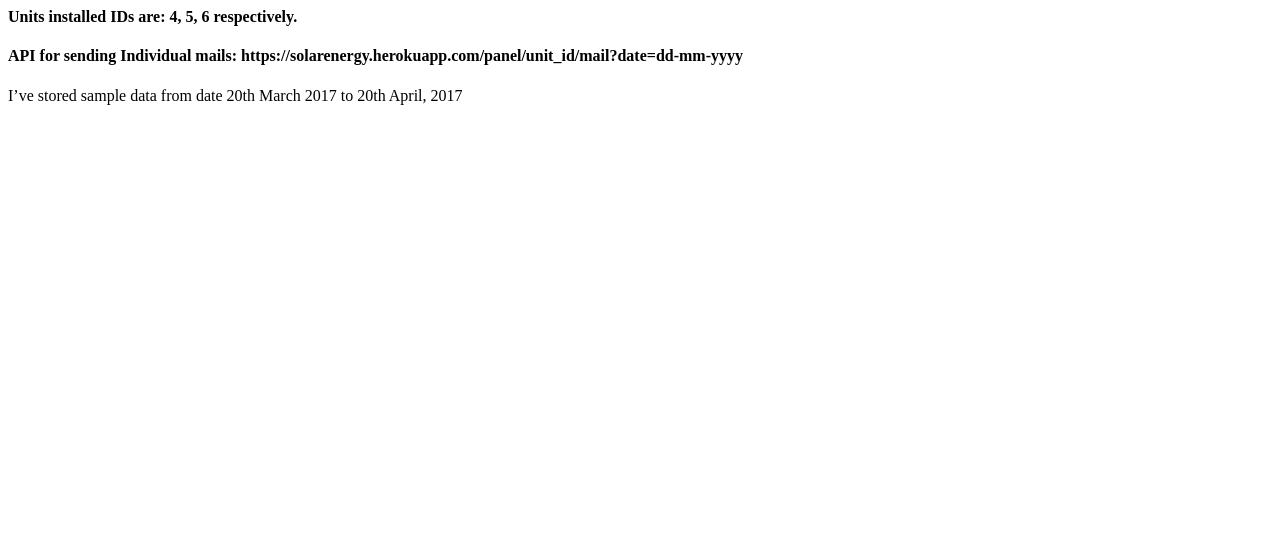
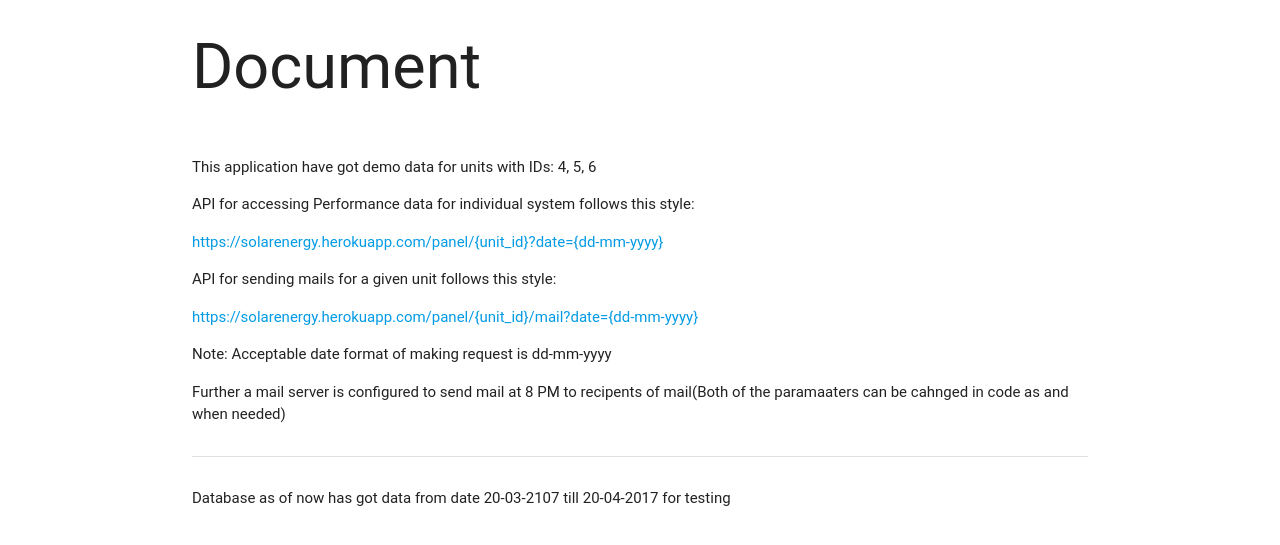
Before and after one commit to saketbairoliya2/solarenergy, a Django app: page /panel/ in a window 1280 px wide. Shown: the top 545 px of the page. Run offline with Django 3.2, Linux system fonts and the light colour scheme; some libraries are stand-ins or nearby versions; some web fonts are replaced.

Commit message:
View template modifications

```diff
--- a/panel/templates/panel/index.html
+++ b/panel/templates/panel/index.html
@@ -1,3 +1,31 @@
-<h4>Units installed IDs are: 4, 5, 6 respectively.</h4>
-<h4>API for sending Individual mails: https://solarenergy.herokuapp.com/panel/unit_id/mail?date=dd-mm-yyyy</h4>
-<p>I’ve stored sample data from date 20th March 2017 to 20th April, 2017</p>
+<!DOCTYPE html>
+<html>
+   <head>
+      <title>SolarEnergy Estimator</title>
+      <!--Import Google Icon Font-->
+      <link href="http://fonts.googleapis.com/icon?family=Material+Icons" rel="stylesheet">
+      <!-- Compiled and minified CSS -->
+      <link rel="stylesheet" href="https://cdnjs.cloudflare.com/ajax/libs/materialize/0.98.1/css/materialize.min.css">
+      <!-- Compiled and minified JavaScript -->
+      <script src="https://cdnjs.cloudflare.com/ajax/libs/materialize/0.98.1/js/materialize.min.js"></script>
+      <!--Let browser know website is optimized for mobile-->
+      <meta name="viewport" content="width=device-width, initial-scale=1.0"/>
+      <script type="text/javascript" src="https://code.jquery.com/jquery-2.1.1.min.js"></script>
+   </head>
+   <body>
+   	<div class="container">
+      <h1>Document</h1>
+      <div class="section">
+         <p>This application have got demo data for units with IDs: 4, 5, 6</p>
+         <p>API for accessing Performance data for individual system follows this style: </p><a href="#">https://solarenergy.herokuapp.com/panel/{unit_id}?date={dd-mm-yyyy}</a>
+         <p>API for sending mails for a given unit follows this style:</p> <a href="#">https://solarenergy.herokuapp.com/panel/{unit_id}/mail?date={dd-mm-yyyy}</a>
+         <p>Note: Acceptable date format of making request is dd-mm-yyyy</p>
+         <p>Further a mail server is configured to send mail at 8 PM to recipents of mail(Both of the paramaaters can be cahnged in code as and when needed)</p>
+      </div>
+      <div class="divider"></div>
+      <div class="section">
+         <p> Database as of now has got data from date 20-03-2107 till 20-04-2017 for testing</p>
+      </div>
+     </div>
+   </body>
+</html>
```
